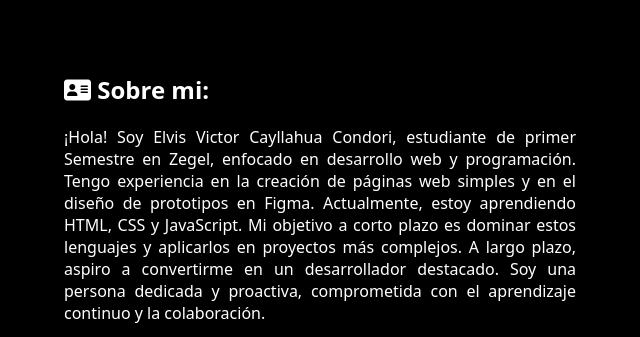
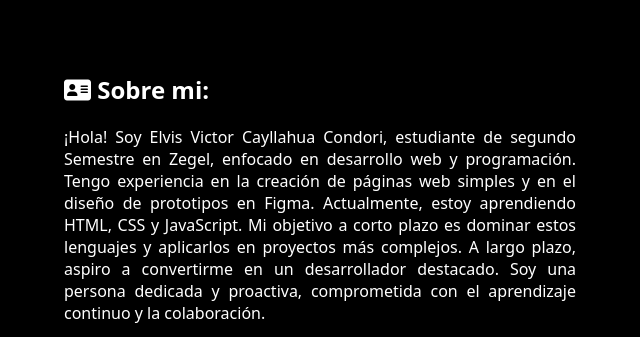
Before and after one commit to Xtheuchy/Portafolio, a plain HTML site: page index.html in a window 1280 px wide. Shown: the part 800-1137 px from the top of the page, 576-1216 px from the left. Drawn offline with Linux system fonts and the light colour scheme.

Commit message:
comfirmo

```diff
--- a/index.html
+++ b/index.html
@@ -59,7 +59,7 @@
                         <h1 data-astro-cid-kqty5qjk><i class="fa-solid fa-address-card" data-astro-cid-kqty5qjk></i>
                             Sobre mi:</h1>
                         <p data-astro-cid-kqty5qjk>
-                            ¡Hola! Soy Elvis Victor Cayllahua Condori, estudiante de primer
+                            ¡Hola! Soy Elvis Victor Cayllahua Condori, estudiante de segundo
                             Semestre en Zegel, enfocado en desarrollo web y programación.
                             Tengo experiencia en la creación de páginas web simples y en el
                             diseño de prototipos en Figma. Actualmente, estoy aprendiendo
```
